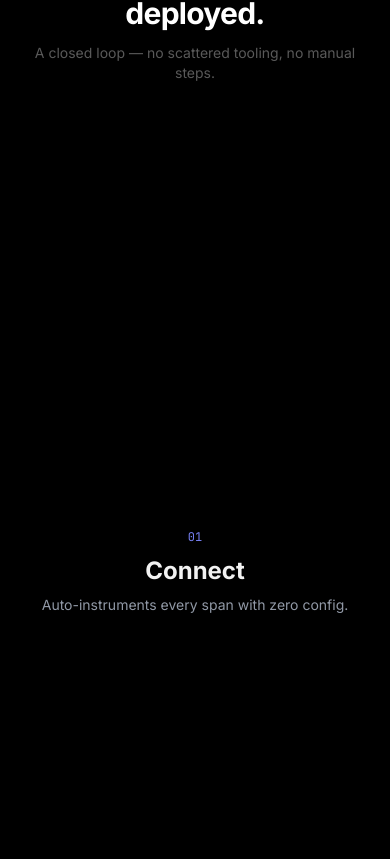
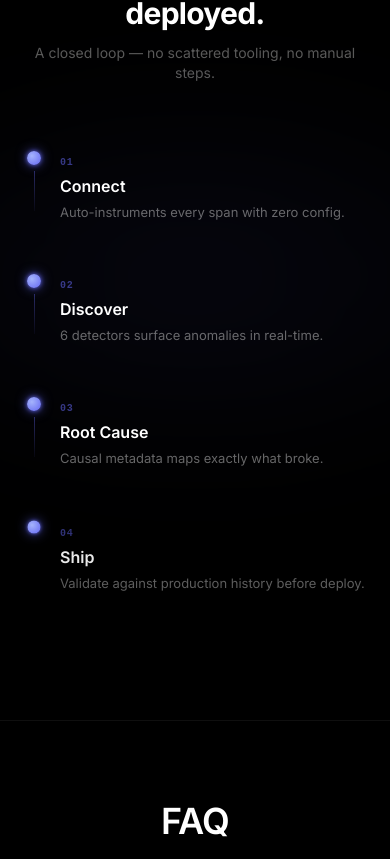
Before and after one commit to Mayank-dn-max/Forevr.ai, a Next.js app: page / in a window 390 px wide. Shown: the part 4665-5524 px from the top of the page. Built offline with nearby package versions, Linux system fonts and the light colour scheme; a web font is replaced by a local one.

Commit message:
Fix viewport zoom and How It Works mobile scroll

```diff
--- a/src/app/layout.tsx
+++ b/src/app/layout.tsx
@@ -1,4 +1,4 @@
-import type { Metadata } from "next";
+import type { Metadata, Viewport } from "next";
 import { Inter, JetBrains_Mono, DM_Mono } from "next/font/google";
 import "./globals.css";
 
@@ -32,6 +32,12 @@ export const metadata: Metadata = {
   },
 };
 
+export const viewport: Viewport = {
+  width: "device-width",
+  initialScale: 1,
+  maximumScale: 1,
+};
+
 export default function RootLayout({
   children,
 }: Readonly<{
--- a/src/components/HowItWorks.tsx
+++ b/src/components/HowItWorks.tsx
@@ -225,28 +225,87 @@ export default function HowItWorks() {
 }
 
 function MobileScrollFlow() {
-  const containerRef = useRef<HTMLDivElement>(null);
+  return (
+    <div className="relative">
+      {steps.map((step, i) => (
+        <MobileStep key={i} step={step} index={i} total={steps.length} />
+      ))}
+    </div>
+  );
+}
+
+function MobileStep({
+  step,
+  index,
+  total,
+}: {
+  step: typeof steps[0];
+  index: number;
+  total: number;
+}) {
+  const ref = useRef<HTMLDivElement>(null);
   const { scrollYProgress } = useScroll({
-    target: containerRef,
-    offset: ["start start", "end end"],
+    target: ref,
+    offset: ["start 85%", "end 15%"],
   });
 
+  const opacity = useTransform(scrollYProgress, [0, 0.25, 0.75, 1], [0, 1, 1, 0]);
+  const y = useTransform(scrollYProgress, [0, 0.25], [24, 0]);
+  const dotScale = useTransform(scrollYProgress, [0, 0.25], [0.3, 1]);
+
+  const isLast = index === total - 1;
+
   return (
-    <div ref={containerRef} className="relative h-[400vh]">
-      {steps.map((step, i) => {
-        const start = i / steps.length;
-        const end = (i + 1) / steps.length;
-        const opacity = useTransform(scrollYProgress, [start, start + 0.05, end - 0.05, end], [0, 1, 1, 0]);
-        return (
-          <div key={i} className="sticky top-0 h-screen flex items-center justify-center">
-            <motion.div style={{ opacity }} className="text-center">
-              <span className="text-xs font-mono text-indigo-400">{step.number}</span>
-              <h3 className="text-2xl font-bold text-white my-2">{step.title}</h3>
-              <p className="text-sm text-gray-400">{step.desc}</p>
-            </motion.div>
-          </div>
-        );
-      })}
+    <div ref={ref} className="relative flex items-start gap-4 pb-10">
+      {/* Left: dot + connector line */}
+      <div className="flex flex-col items-center shrink-0 pt-1" style={{ width: "20px" }}>
+        <motion.div
+          style={{ scale: dotScale }}
+          className="shrink-0"
+        >
+          <div
+            style={{
+              width: "14px",
+              height: "14px",
+              borderRadius: "50%",
+              background: "radial-gradient(circle at 35% 35%, #a5b4fc, #6366f1)",
+              boxShadow: "0 0 12px rgba(99,102,241,0.7), 0 0 4px rgba(99,102,241,0.9)",
+            }}
+          />
+        </motion.div>
+        {!isLast && (
+          <div
+            style={{
+              width: "1px",
+              flex: 1,
+              minHeight: "40px",
+              background: "linear-gradient(to bottom, rgba(99,102,241,0.4), rgba(99,102,241,0.05))",
+              marginTop: "6px",
+            }}
+          />
+        )}
+      </div>
+
+      {/* Right: text content */}
+      <motion.div style={{ opacity, y }} className="pb-2">
+        <span
+          style={{
+            fontSize: "10px",
+            fontWeight: 700,
+            fontFamily: "monospace",
+            color: "rgba(99,102,241,0.55)",
+            letterSpacing: "0.08em",
+          }}
+        >
+          {step.number}
+        </span>
+        <p style={{ fontSize: "16px", fontWeight: 600, color: "#fff", margin: "3px 0 0" }}>
+          {step.title}
+        </p>
+        <p style={{ fontSize: "13px", color: "rgba(255,255,255,0.4)", marginTop: "4px", lineHeight: 1.55 }}>
+          {step.desc}
+        </p>
+      </motion.div>
     </div>
   );
 }
```
